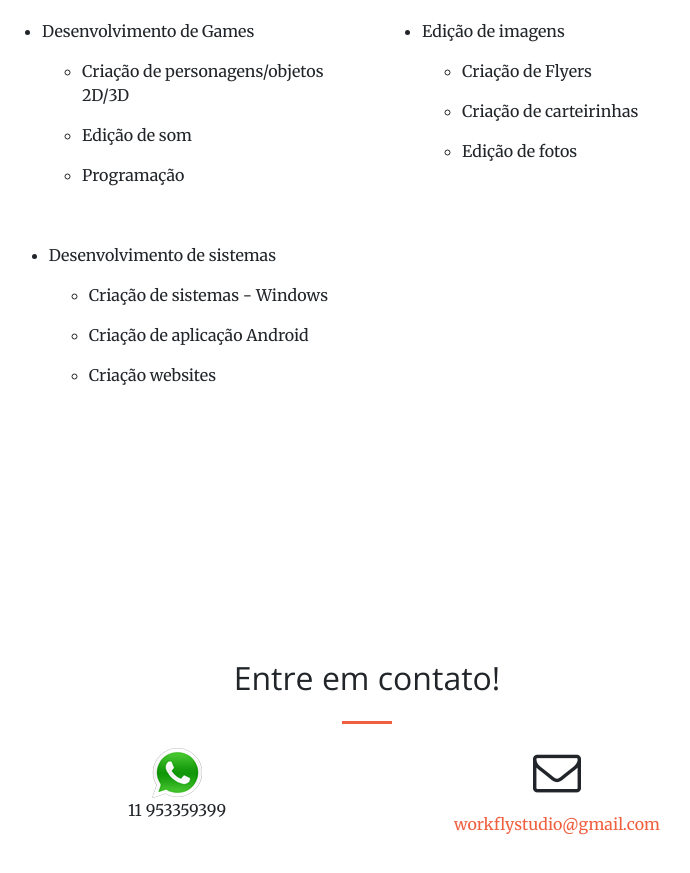
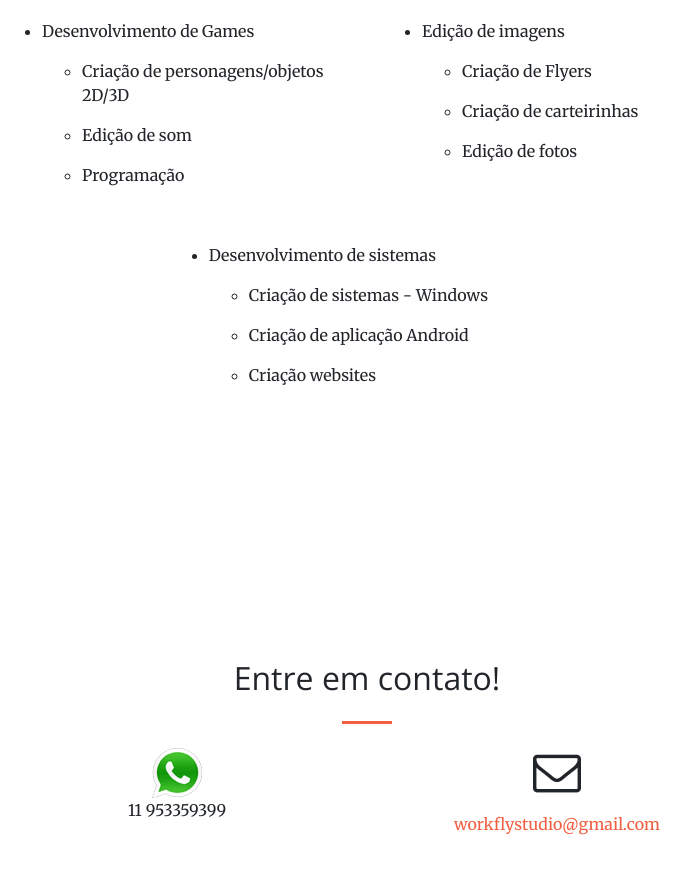
Before and after one commit to workflystudio/website-workfly, a plain HTML site: page index.html in a window 1280 px wide. Shown: the part 2237-3110 px from the top of the page, without its empty margins (273-963 px from the left). Drawn offline with nearby package versions, Linux system fonts and the light colour scheme.

Commit message:
Add files via upload

```diff
--- a/index.html
+++ b/index.html
@@ -219,7 +219,7 @@
       </div>
 
              <br>
-              <div class="col-lg-7 mx-auto text-left">
+              <div class="col-lg-4 mx-auto text-left">
 
             <p>
                <ul>
```
